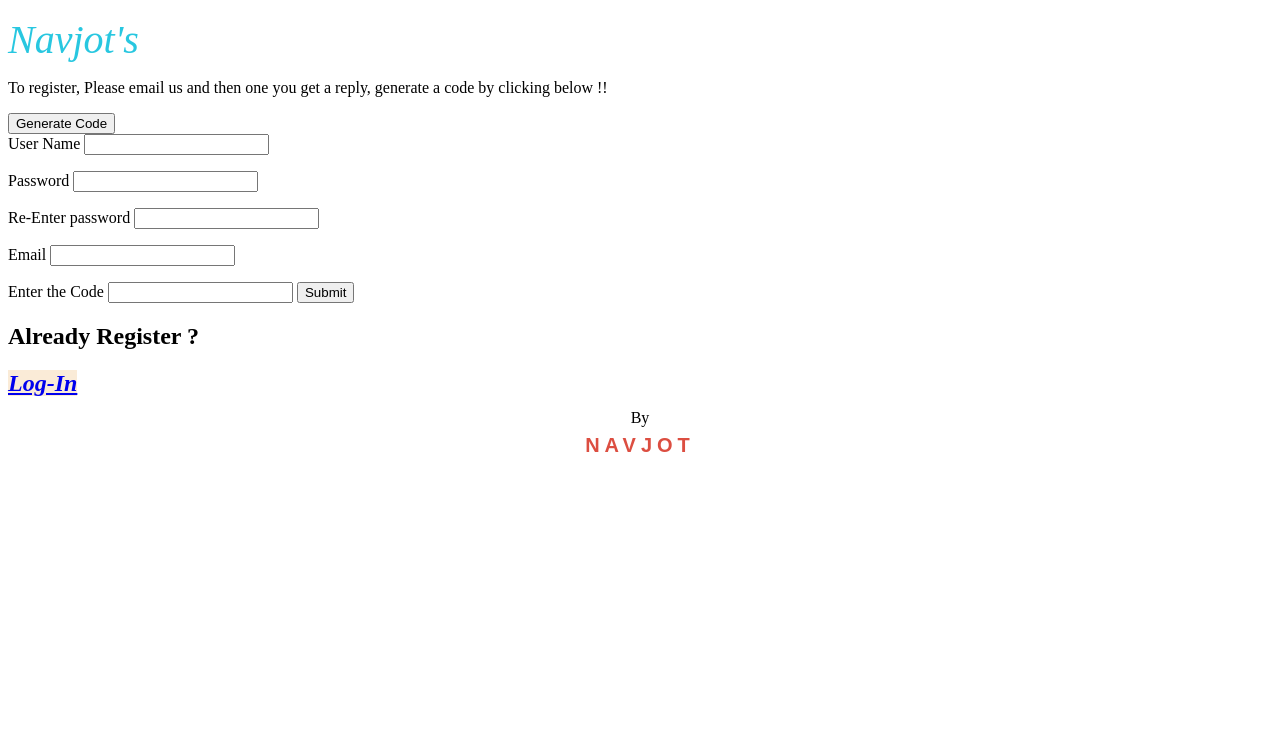
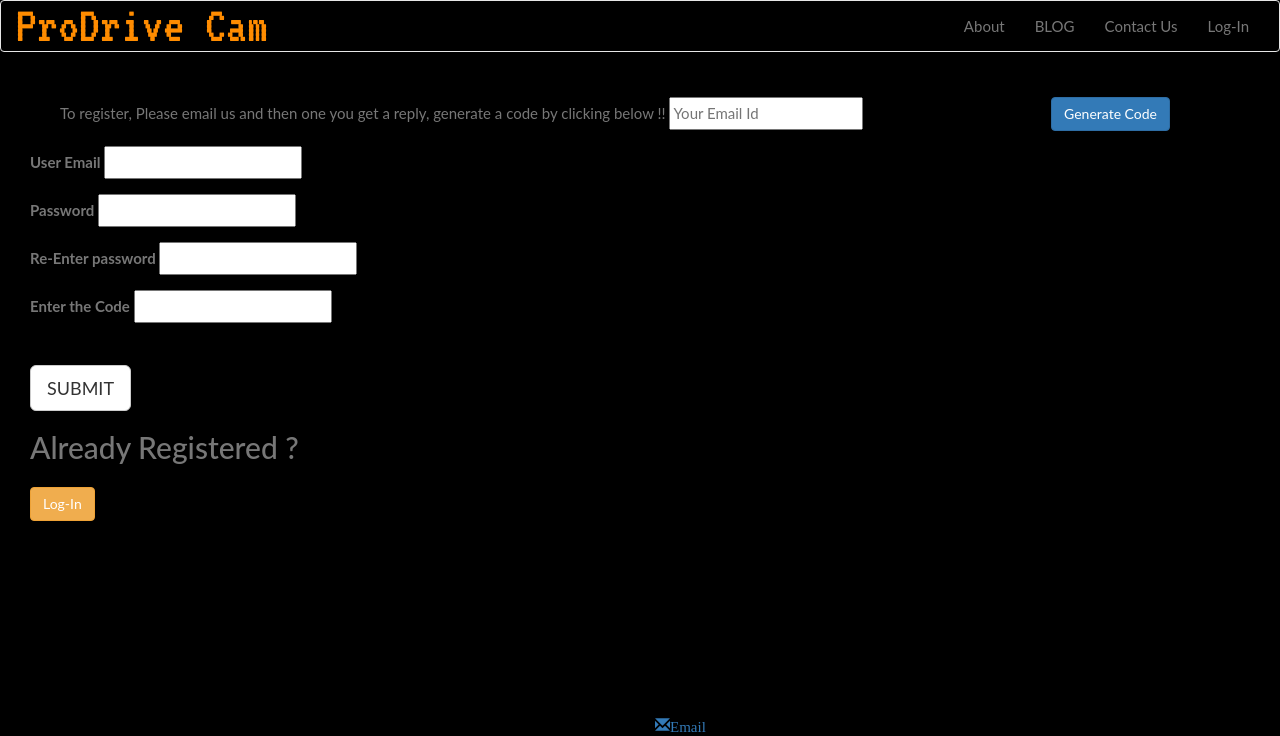
Before and after one commit to navjot77/DriveCamFrontPage, a Python web app: template engineapp/templates/sign-up.html in a window 1280 px wide. Shown: the top 736 px of the page. Before the commit the page ends 452 px from the top, so only its background shows below. Run offline with Jinja, Linux system fonts and the light colour scheme; the template is opened without the code that fills it, so the values that code supplies are empty; some libraries are stand-ins or nearby versions.

Commit message:
Added code for new user registeration

```diff
--- a/engineapp/templates/sign-up.html
+++ b/engineapp/templates/sign-up.html
@@ -1,50 +1,55 @@
-<!DOCTYPE html>
-<!-- This page renders when new user wants to register -->
-<!-- Here extends keyword uses the base page as fundation and then replaces
-    the block content with base page. So we can use base page's template -->
-<head>
-    <title>SignUp</title>
-</head>
-{% extends "base.html" %}
-{% block content %}
 
-    <form method="post" action="/generateCode">
-    <p>To register, Please email us and then one you get a reply, generate a code by clicking below !! </p>
-    <button type="submit">Generate Code </button>
-    </form>
+{% extends "webPage.html" %}
+
+{% block body%}
+<div class="container" style="height: 75%; margin: 2em">
+
+<div class="row" style="margin: 1em">
+<form method="post" action="/generateCode">
+To register, Please email us and then one you get a reply, generate a code by clicking below !!
+    <input type="email" placeholder="Your Email Id" name="userEmail"/>
+<button class="btn btn-primary pull-right" type="submit">Generate Code </button>
+      {%  if code and code|int %}
+          <br/>
+    <label style="color: green"> Your Code is -> {{ code }}</label>
+    {% elif code and code|length >10 %}
+    <label style="color: red">{{ code }}</label>
+    {% endif %}
+
+</form>
+</div>
+
+<div class="row">
 
 
-<form method="post">
-<label>User Name
-    <input type="text" name="userName" value="{{ items['UserName'] }}">
-</label>
-<p style="color: red;">{{ items['UserError'] }}</p>
-    <p style="color: red;">{{ items['error_username'] }}</p>
+<form method="post" action="/blog/register">
 
 
-<label>Password
-    <input type="password" name="password">
-</label>
+<label>User Email    <input type="text" name="email" value="{{ items['email']}}"> </label>
+    <p style="color: red;">{{ items['EmailError'] }}</p>
+
+<label>Password    <input type="password" name="password"></label>
     <p style="color: red;">{{ items['PassError'] }}</p>
-<label>Re-Enter password
-    <input type="password" name="passwordRe">
-</label>
-    <p style="color: red;">{{ items['PassReError'] }}</p>
-<label>Email
-    <input type="text" name="email" value="{{ items['email']}}">
-</label>
-    <p style="color: red;">{{ items['EmailError'] }}</p>
-<label> Enter the Code
-    <input type="text" name="code" />
-</label>
-<input type="submit">
+
+<label>Re-Enter password    <input type="password" name="passwordRe">
+</label>    <p style="color: red;">{{ items['PassReError'] }}</p>
+
+
+
+<label> Enter the Code    <input type="text" name="code" /> </label>
+    <p style="color: red;">{{ items['codeError'] }}</p>
+<br>
+
+    <button class="btn btn-default btn-lg" type="submit"> SUBMIT </button>
 </form>
-<h2>Already Register ?</h2>
+
+<h2>Already Registered ?</h2>
 <h2 >
-    <a href="/blog/login">
-        <em style="background-color: antiquewhite">
-        Log-In
-        </em>
+    <a href="/">
+       <button class="btn btn-warning">Log-In</button>
     </a>
 </h2>
+</div>
+</div>
+
 {% endblock %}
--- a/engineapp/templates/webPage.html
+++ b/engineapp/templates/webPage.html
@@ -63,7 +63,7 @@
                       {{error}}
             </div>
 
-
+{% block body %}
 
 
 <div class="bgimg-1">
@@ -122,6 +122,8 @@
   </div>
 </div>
 
+{%  endblock %}
+
 
 <div class="modal" id="myModalLogin" tabindex="-1" role="dialog" aria-labelledby="myModalLabel1">
   <div class="modal-dialog" role="document">
@@ -161,10 +163,21 @@
 							</div>
 
 
-							<div class="form-group col-sm-4 col-sm-offset-2">
+							<div class="form-group col-sm-12  col-sm-offset-4">
 								<button type="submit" >Submit</button>
 							</div>
+
+
+
+
 					</form>
+                     <div class="form-group col-sm-8 col-sm-offset-4">
+                                <h3>
+                                    <a href="/blog/register" style="text-decoration: none">
+                                        <button class="btn btn-warning">Register Here</button>
+                                    </a>
+                                </h3>
+                            </div>
 			</div>
 
       <div class="modal-footer">
@@ -239,7 +252,7 @@
 
 
 
-<div class="footer container-fluid">
+<div class="footer container-fluid" style="margin: 0em; border: 0em;">
 		<div class="row">
 			<div class="col-sm-6 ">
 
@@ -249,7 +262,6 @@
 				<ul style="list-style-type: none; margin-right: 2em" class="list-inline pull-right">
 					<li><a href="#" data-toggle="modal" data-target="#myModal"><span class="glyphicon glyphicon-envelope">Email</a></li>
 					<li><a href="#"><img src="http://login.create.net/images/icons/user/facebook_30x30.png">Connect on Facebook</a></li>
-					<li><a href="#"><img src="http://login.create.net/images/icons/user/twitter_130x50.png"></a></li>
 				</ul>
 			</div>
 
@@ -259,6 +271,7 @@
 
 
 
+
 </body>
 
 </body>
```
Also changed, not shown: engineapp/main.py (+91 -26 lines), 1 other file.
